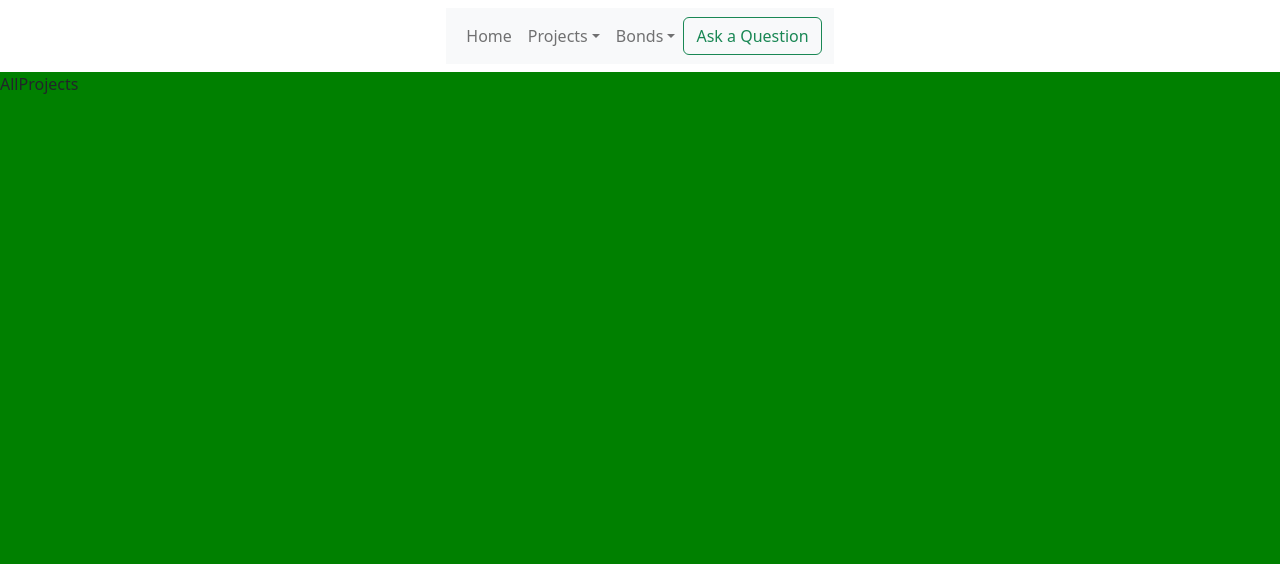
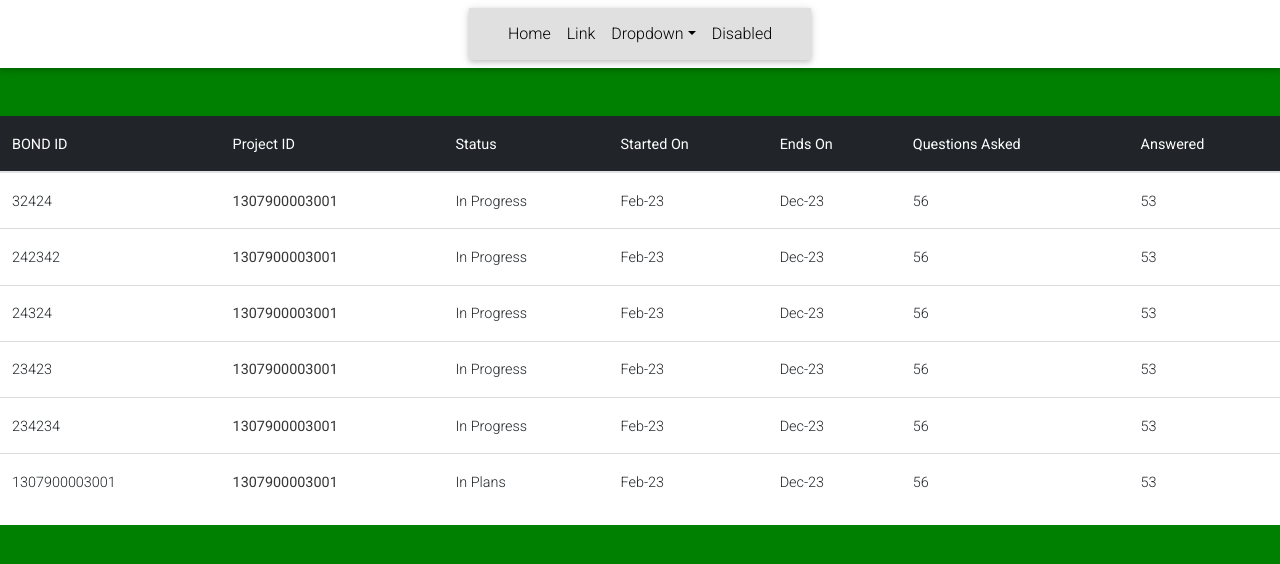
Before and after one commit to ramnath-1998/greensheet, a React (Create React App) app: page /projects in a window 1280 px wide. Shown: the top 564 px of the page. Built offline with nearby package versions, Linux system fonts and the light colour scheme.

Commit message:
Second Commit

```diff
--- a/package.json
+++ b/package.json
@@ -9,6 +9,7 @@
     "bootstrap": "^5.2.3",
     "bulma": "^0.9.4",
     "mdb-react-ui-kit": "^5.1.0",
+    "mdbreact": "^5.2.0",
     "node-sass": "^8.0.0",
     "react": "^18.2.0",
     "react-bootstrap": "^2.7.0",
--- a/src/App.js
+++ b/src/App.js
@@ -18,13 +18,15 @@ function App() {
 
     <div className='main'>
       <Row>
-      <NavbarMain></NavbarMain>
+        <div className="container-fluid w-100 indigo">
+          <NavbarMain></NavbarMain>
+        </div>
       </Row>
       <Routes>
         <Route path="/" element={<Home />} />
         <Route path="bonds" element={<Allbonds />} />
         <Route path="projects" element={<Allprojects />} />
-
+        <Route path="projects/:id" element={<Allprojects />} />
       </Routes>
     </div>
 
--- a/src/App.scss
+++ b/src/App.scss
@@ -41,7 +41,6 @@
 
 .navbar {
 
-  width: auto;
   margin: auto;
   background: darkgreen;
 
@@ -96,4 +95,5 @@
 
   display: flex;
   width: auto;
+  align-items: center;
 }
--- a/src/components/BondTable.jsx
+++ b/src/components/BondTable.jsx
@@ -0,0 +1,64 @@
+import React from 'react'
+import { MDBTable, MDBTableHead, MDBTableBody } from 'mdb-react-ui-kit';
+import data from '../responses/allbondsresponse.json'
+
+const BondTable = () => {
+
+
+
+
+  const displayRow = data.map(
+
+    (bonddetails) => {
+
+      return (
+
+        <tr key={bonddetails.bondid}>
+          <th scope='row'>{bonddetails.bondid}</th>
+          <td>{bonddetails.entity}</td>
+          <td>{bonddetails.amount}</td>
+          <td>{bonddetails.currency}</td>
+          <td>{bonddetails.issuedon}</td>
+          <td>{bonddetails.maturityon}</td>
+          <td>{bonddetails.cbicertified}</td>
+          <td>{bonddetails.spoprovider}</td>
+
+        </tr>
+
+
+
+      )
+    }
+
+
+  )
+
+
+  return (
+    <div>
+      <MDBTable>
+        <MDBTableHead dark>
+          <tr>
+            <th scope='col' style={{color : "white"}} >BOND ID</th>
+            <th scope='col' style={{color : "white"}} >Entity</th>
+            <th scope='col' style={{color : "white"}} >Amount</th>
+            <th scope='col' style={{color : "white"}} >Currency</th>
+            <th scope='col' style={{color : "white"}} >Issued On</th>
+            <th scope='col' style={{color : "white"}} >Maturity On</th>
+            <th scope='col' style={{color : "white"}} >CBI Verified</th>
+            <th scope='col' style={{color : "white"}} >SPO Provider</th>
+          </tr>
+        </MDBTableHead>
+
+        <MDBTableBody>
+
+          {displayRow}
+
+        </MDBTableBody>
+
+      </MDBTable>
+    </div>
+  )
+}
+
+export default BondTable
--- a/src/components/Navbarmain.jsx
+++ b/src/components/Navbarmain.jsx
@@ -1,71 +1,69 @@
-import React from 'react'
+import React, { useState } from 'react';
+import {
+  MDBNavbar,
+  MDBContainer,
+  MDBIcon,
+  MDBNavbarNav,
+  MDBNavbarItem,
+  MDBNavbarLink,
+  MDBNavbarToggler,
+  MDBCollapse,
+  MDBDropdown,
+  MDBDropdownMenu,
+  MDBDropdownToggle,
+  MDBDropdownItem,
+} from 'mdb-react-ui-kit';
 
-import Button from 'react-bootstrap/Button';
-import Container from 'react-bootstrap/Container';
-import Form from 'react-bootstrap/Form';
-import Nav from 'react-bootstrap/Nav';
-import Navbar from 'react-bootstrap/Navbar';
-import NavDropdown from 'react-bootstrap/NavDropdown';
+export default function App() {
+  const [showNavCentred, setShowNavCentred] = useState(false);
 
-
-const NavbarMain = () => {
   return (
     <div className='navbar'>
-      <Navbar bg="light" expand="lg">
-        <Container fluid>
-          <Navbar.Toggle aria-controls="navbarScroll" />
-          <Navbar.Collapse id="navbarScroll">
-            <Nav
-              className="me-auto my-2 my-lg-0"
-              style={{ maxHeight: '500px' }}
-              navbarScroll
-            >
-              <Nav.Link href="#action1">Home</Nav.Link>
+      <MDBNavbar expand='lg' light bgColor='light'>
+        <MDBContainer fluid>
+          <MDBNavbarToggler
+            type='button'
+            data-target='#navbarCenteredExample'
+            aria-controls='navbarCenteredExample'
+            aria-expanded='false'
+            aria-label='Toggle navigation'
+            onClick={() => setShowNavCentred(!showNavCentred)}
+          >
+            <MDBIcon icon='bars' fas />
+          </MDBNavbarToggler>
 
+          <MDBCollapse navbar show={showNavCentred} center id='navbarCenteredExample'>
+            <MDBNavbarNav fullWidth={false} className='mb-2 mb-lg-0'>
+              <MDBNavbarItem>
+                <MDBNavbarLink active aria-current='page' href='#'>
+                  Home
+                </MDBNavbarLink>
+              </MDBNavbarItem>
+              <MDBNavbarItem>
+                <MDBNavbarLink href='#'>Link</MDBNavbarLink>
+              </MDBNavbarItem>
 
-
-              <NavDropdown title="Projects" id="navbarScrollingDropdown">
-                <NavDropdown.Item href="#action3">
-                  All Projects
-                </NavDropdown.Item>
-                <NavDropdown.Item href="#action4">
-                  Add Project
-                </NavDropdown.Item>
-                <NavDropdown.Divider />
-                <NavDropdown.Item href="#action5">
-
-                  Search a Project
-
-                </NavDropdown.Item>
-              </NavDropdown>
-
-
-
-              <NavDropdown title="Bonds" id="navbarScrollingDropdown">
-                <NavDropdown.Item href="#action3">
-                  All Bonds
-                </NavDropdown.Item>
-                <NavDropdown.Item href="#action4">
-                  Add Bond
-                </NavDropdown.Item>
-                {/* <NavDropdown.Divider />
-                <NavDropdown.Item href="#action5">
-                  Something else here
-                </NavDropdown.Item> */}
-              </NavDropdown>
-              {/* <Nav.Link href="#" disabled>
-                Link
-              </Nav.Link> */}
-            </Nav>
-
-              <Button variant="outline-success">Ask a Question</Button>
-          </Navbar.Collapse>
-        </Container>
-      </Navbar>
-
-
+              <MDBNavbarItem>
+                <MDBDropdown>
+                  <MDBDropdownToggle tag='a' className='nav-link'>
+                    Dropdown
+                  </MDBDropdownToggle>
+                  <MDBDropdownMenu>
+                    <MDBDropdownItem link>Action</MDBDropdownItem>
+                    <MDBDropdownItem link>Another action</MDBDropdownItem>
+                    <MDBDropdownItem link>Something else here</MDBDropdownItem>
+                  </MDBDropdownMenu>
+                </MDBDropdown>
+              </MDBNavbarItem>
+              <MDBNavbarItem>
+                <MDBNavbarLink disabled href='#' tabIndex={-1} aria-disabled='true'>
+                  Disabled
+                </MDBNavbarLink>
+              </MDBNavbarItem>
+            </MDBNavbarNav>
+          </MDBCollapse>
+        </MDBContainer>
+      </MDBNavbar>
     </div>
-  )
+  );
 }
-
-export default NavbarMain
--- a/src/index.js
+++ b/src/index.js
@@ -3,6 +3,10 @@ import ReactDOM from 'react-dom/client';
 import App from './App';
 import reportWebVitals from './reportWebVitals';
 import { BrowserRouter } from 'react-router-dom';
+import '@fortawesome/fontawesome-free/css/all.min.css';
+import 'bootstrap-css-only/css/bootstrap.min.css';
+import 'mdbreact/dist/css/mdb.css';
+
 const root = ReactDOM.createRoot(document.getElementById('root'));
 root.render(
   <React.StrictMode>
--- a/src/pages/AllBonds.jsx
+++ b/src/pages/AllBonds.jsx
@@ -1,16 +1,17 @@
 import React from 'react'
-import { Row } from 'react-bootstrap'
+import { Col, Row } from 'react-bootstrap'
 import BondCard from '../components/BondCard'
 import BondTable from '../components/BondTable'
 
 const AllBonds = () => {
   return (
-    <Row>
-      <div className='bondcardspage'>
-        {/* <BondCard></BondCard> */}
+    <Row className='d-flex justify-content-center'>
 
+      {/* <BondCard></BondCard> */}
+
+      <Col className='bg-white mt-5 d-flex justify-content-center '>
         <BondTable></BondTable>
-      </div>
+      </Col>
     </Row>
   )
 }
--- a/src/pages/AllProjects.jsx
+++ b/src/pages/AllProjects.jsx
@@ -1,9 +1,134 @@
-import React from 'react'
+import { MDBTable, MDBTableBody, MDBTableHead } from 'mdb-react-ui-kit'
+import React, { useEffect, useState } from 'react'
+import { Col, Row } from 'react-bootstrap'
+import { useParams } from 'react-router-dom'
+import data from '../responses/allprojectsresponse.json'
 
-const AllProjects = () => {
+function AllProjects(props) {
+
+
+  const [projectList, setProjectList] = useState([])
+
+  const { id } = useParams();
+  const [idToPass, setIdToPass] = useState(id)
+  console.log(projectList)
+
+  useEffect(() => {
+    console.log(id)
+    if (idToPass == undefined) {
+
+      const allProjects = data.map(
+
+        (bonddetails) => {
+
+
+          return (
+
+            <tr key={bonddetails.bondid}>
+              <td>{bonddetails.bondid}</td>
+
+              <th scope='row'>{bonddetails.projectId}</th>
+
+              <td>{bonddetails.status}</td>
+              <td>{bonddetails.startedOn}</td>
+              <td>{bonddetails.willEndOn}</td>
+              <td>{bonddetails.questionsAsked}</td>
+              <td>{bonddetails.answered}</td>
+
+            </tr>
+          )
+        }
+
+      )
+
+      setProjectList(allProjects)
+
+
+    }
+    else {
+
+      const projectsWithBond = data.map(
+
+        (bonddetails) => {
+
+          if (bonddetails.bondid == idToPass) {
+
+            return (
+
+              <tr key={bonddetails.bondid}>
+                <td>{bonddetails.bondid}</td>
+
+                <th scope='row'>{bonddetails.projectId}</th>
+                <td>{bonddetails.status}</td>
+                <td>{bonddetails.startedOn}</td>
+                <td>{bonddetails.willEndOn}</td>
+                <td>{bonddetails.questionsAsked}</td>
+                <td>{bonddetails.answered}</td>
+
+
+              </tr>
+            )
+          }
+
+
+
+
+        }
+
+
+      )
+
+      setProjectList(projectsWithBond)
+
+    }
+
+    return () => {
+
+    }
+  }, [id])
+
+
+
+
+
   return (
-    <div>AllProjects</div>
+    <div>
+
+
+      <Row className='d-flex justify-content-center'>
+
+        <Col className='bg-white mt-5 d-flex justify-content-center '>
+
+          <MDBTable>
+            <MDBTableHead dark>
+              <tr>
+                <th scope='col' style={{ color: "white" }} >BOND ID</th>
+                <th scope='col' style={{ color: "white" }} >Project ID</th>
+                <th scope='col' style={{ color: "white" }} >Status</th>
+                <th scope='col' style={{ color: "white" }} >Started On</th>
+                <th scope='col' style={{ color: "white" }} >Ends On</th>
+                <th scope='col' style={{ color: "white" }} >Questions Asked</th>
+                <th scope='col' style={{ color: "white" }} >Answered</th>
+              </tr>
+            </MDBTableHead>
+
+            <MDBTableBody>
+
+              {projectList}
+            </MDBTableBody>
+
+          </MDBTable>
+
+        </Col>
+      </Row>
+
+
+    </div>
+
+
+
   )
+
 }
 
 export default AllProjects
--- /dev/null
+++ b/src/responses/allprojectsresponse.json
@@ -0,0 +1,67 @@
+[
+
+    {
+        "bondid":32424,
+        "projectId":1307900003001,
+        "status": "In Progress",
+        "startedOn": "Feb-23",
+        "willEndOn":"Dec-23",
+        "questionsAsked":"56",
+        "answered":"53"
+
+
+    },
+    {
+
+        "bondid":242342,
+        "projectId":1307900003001,
+        "status": "In Progress",
+        "startedOn": "Feb-23",
+        "willEndOn":"Dec-23",
+        "questionsAsked":"56",
+        "answered":"53"
+
+    },
+    {
+        "bondid":24324,
+        "projectId":1307900003001,
+        "status": "In Progress",
+        "startedOn": "Feb-23",
+        "willEndOn":"Dec-23",
+        "questionsAsked":"56",
+        "answered":"53"
+
+    },
+    {
+
+        "bondid":23423,
+        "projectId":1307900003001,
+        "status": "In Progress",
+        "startedOn": "Feb-23",
+        "willEndOn":"Dec-23",
+        "questionsAsked":"56",
+        "answered":"53"
+
+    },
+    {
+        "bondid":234234,
+        "projectId":1307900003001,
+        "status": "In Progress",
+        "startedOn": "Feb-23",
+        "willEndOn":"Dec-23",
+        "questionsAsked":"56",
+        "answered":"53"
+
+    },
+    {
+
+        "bondid":1307900003001,
+        "projectId":1307900003001,
+        "status": "In Plans",
+        "startedOn": "Feb-23",
+        "willEndOn":"Dec-23",
+        "questionsAsked":"56",
+        "answered":"53"
+
+    }
+]
```
Also changed, not shown: 2 other files (tests, documents, lock files or other folders).
